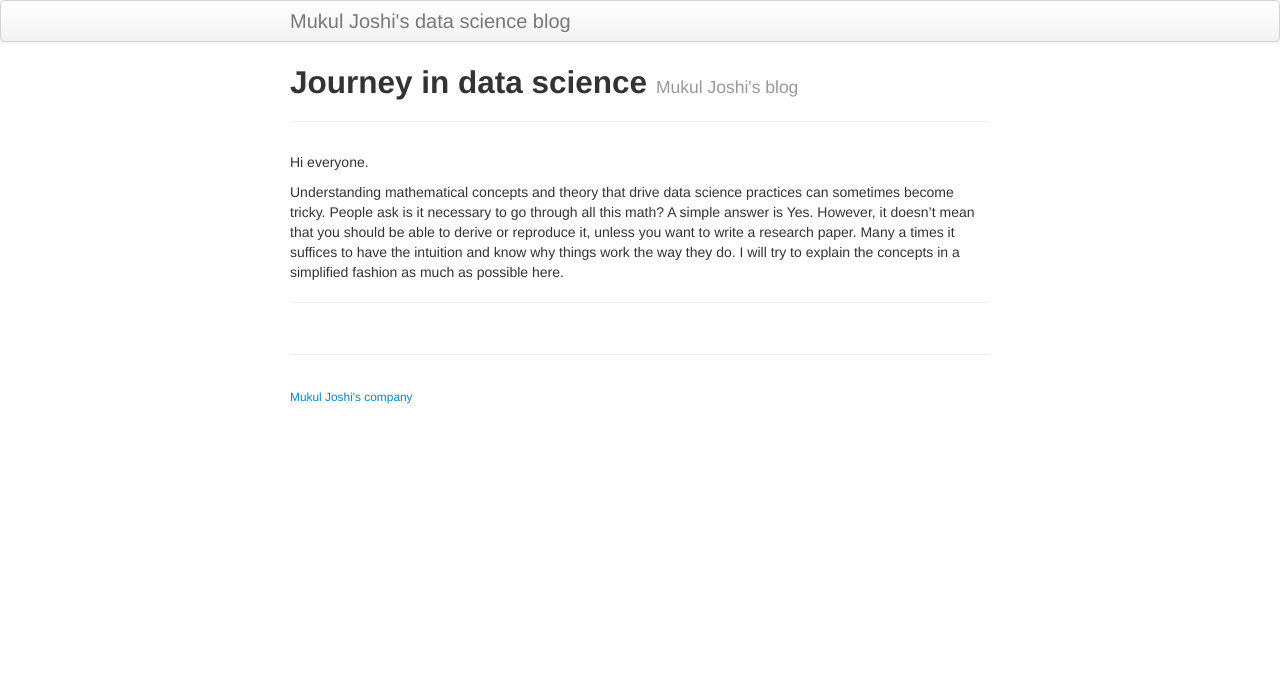
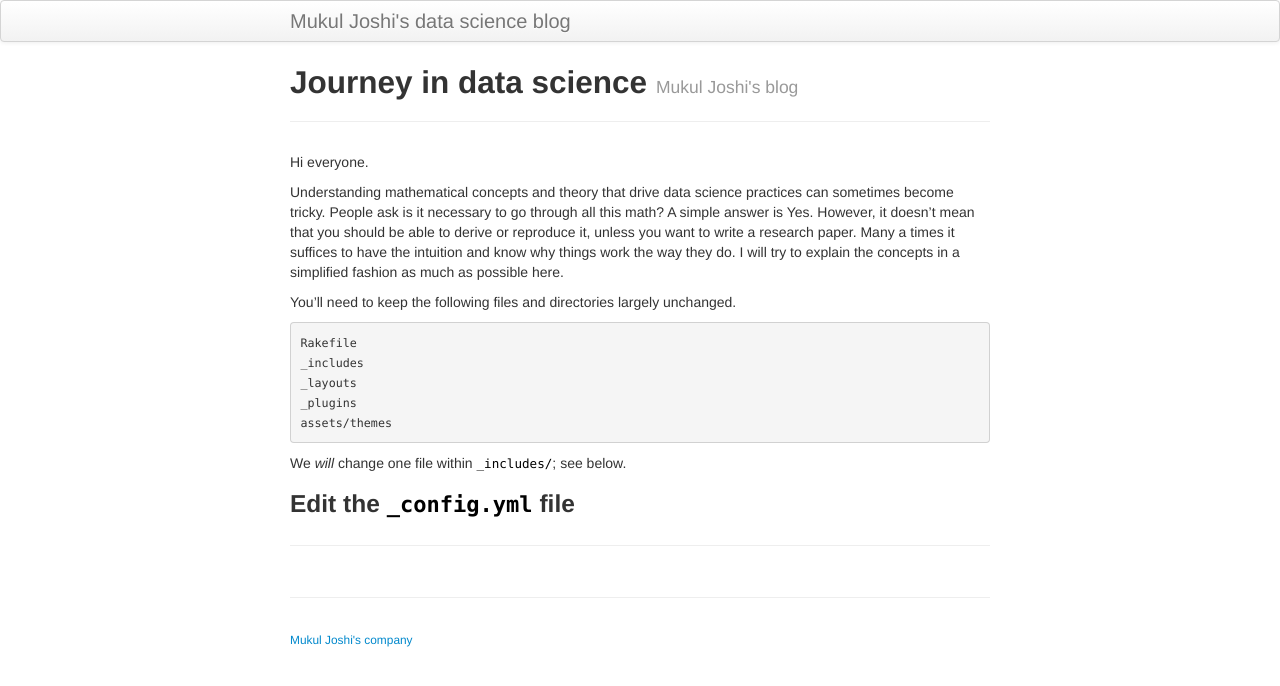
Before and after one commit to MukulJoshiPune/data_science_blog, a Jekyll site: the page built from index.md, in a window 1280 px wide. Shown: the top 686 px of the page. Built offline with Jekyll 4.4.1, drawn with Linux system fonts in a browser that asks for light colours.

Commit message:
Trying out

```diff
--- a/index.md
+++ b/index.md
@@ -9,4 +9,17 @@ Hi everyone.
 
 Understanding mathematical concepts and theory that drive data science practices can sometimes become tricky. People ask is it necessary to go through all this math? A simple answer is Yes. However, it doesn't mean that you should be able to derive or reproduce it, unless you want to write a research paper. Many a times it suffices to have the intuition and know why things work the way they do. I will try to explain the concepts in a simplified fashion as much as possible here.
 
+You'll need to keep the following files and directories largely unchanged.
+
+    Rakefile
+    _includes
+    _layouts
+    _plugins
+    assets/themes
+
+We _will_ change one file within `_includes/`; see below.
+
+### Edit the `_config.yml` file
+
+
 ---
```
